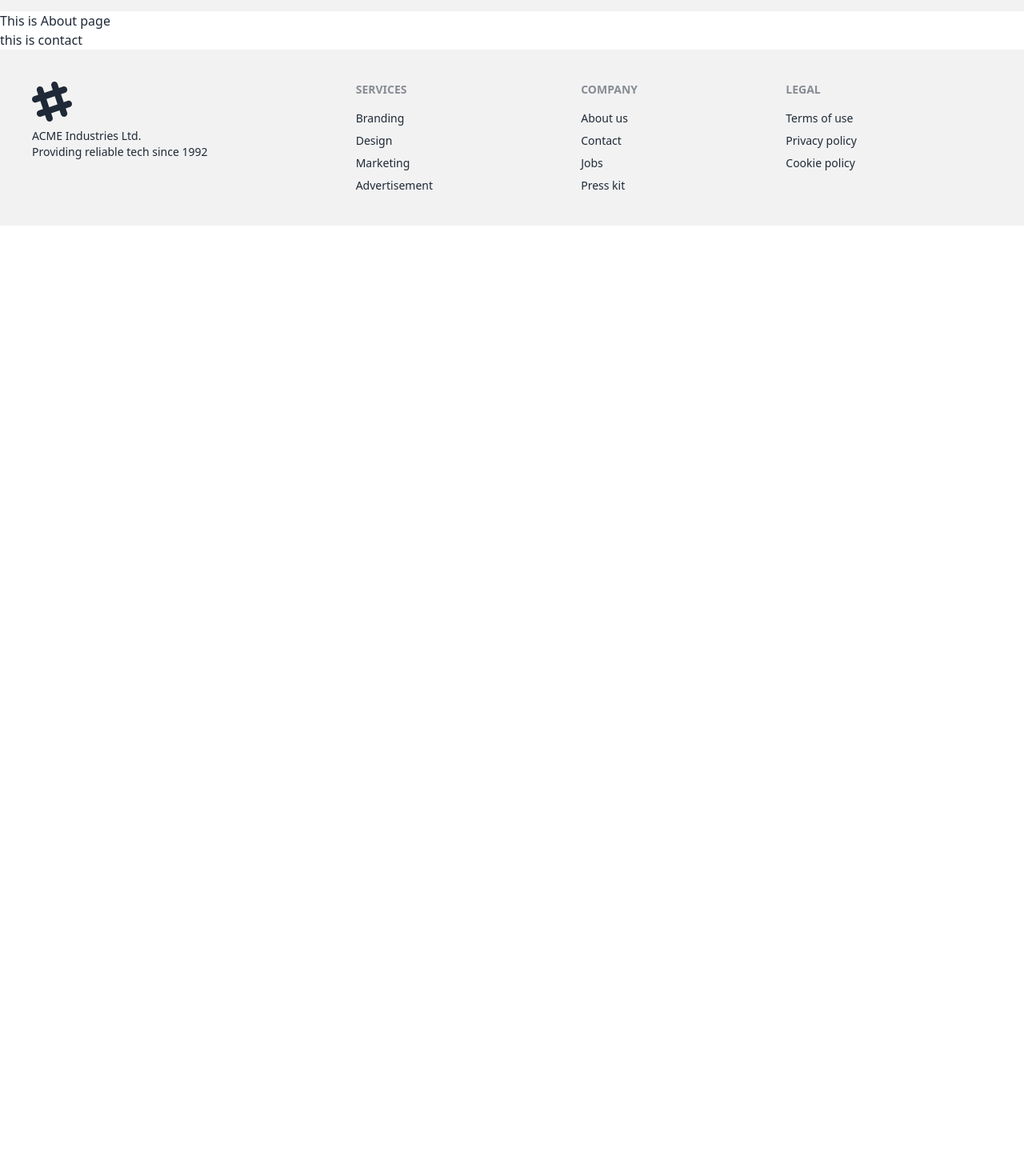
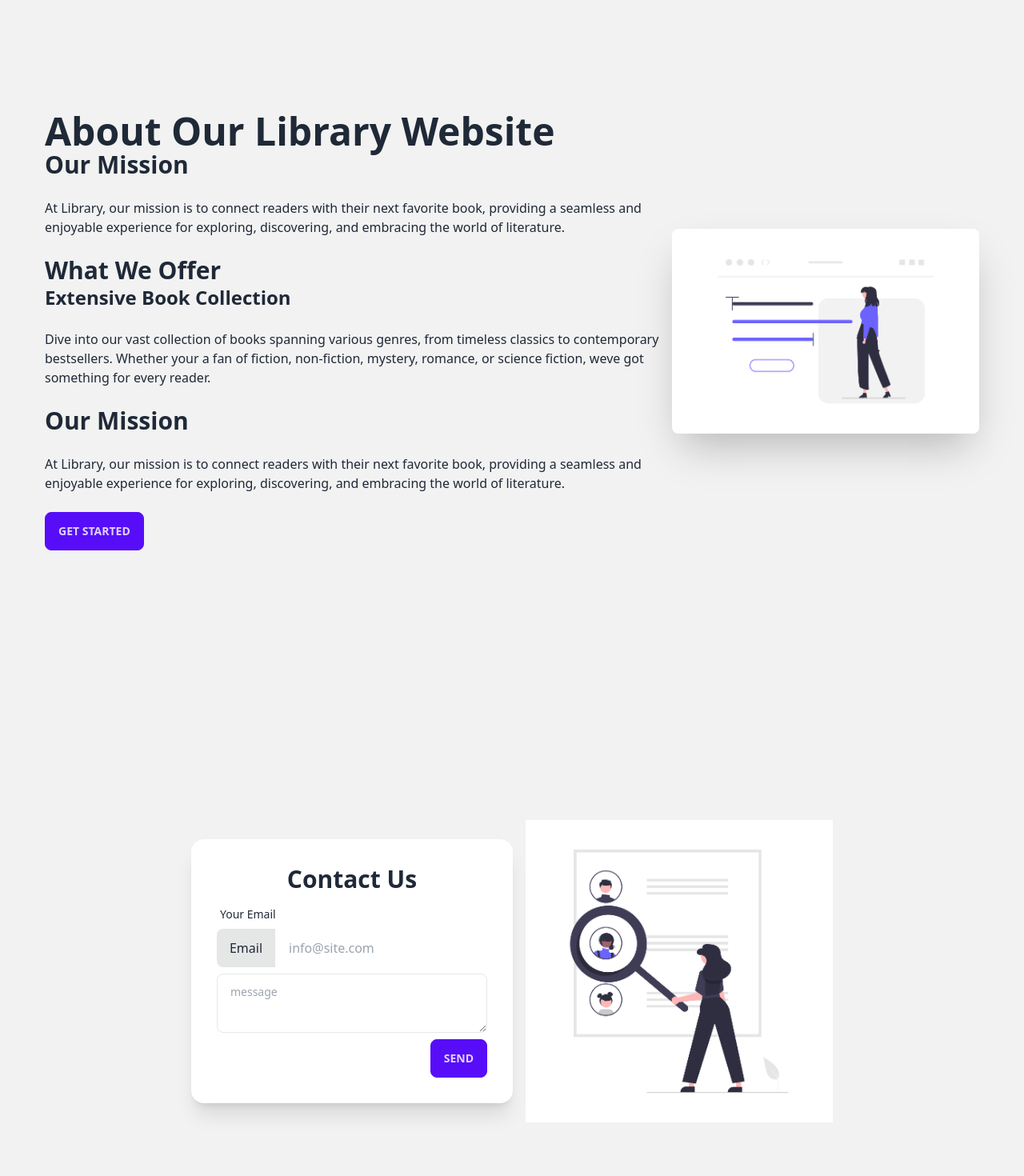
Before and after one commit to Jahirul83/web-library-client, a React (Vite) app: page / in a window 1280 px wide. Shown: the part 2140-3610 px from the top of the page at 80% size. Before the commit the page ends 2422 px from the top, so only its background shows below. Built offline with nearby package versions, Linux system fonts and the light colour scheme; no server answers.

Commit message:
About and contact section created and added to home

```diff
--- a/src/Routes/Routes.jsx
+++ b/src/Routes/Routes.jsx
@@ -41,17 +41,17 @@ const router = createBrowserRouter([
             {
                 path: "/books/:category_name",
                 element: <Books></Books>,
-                loader: () => fetch('http://localhost:3000/books')
+                loader: () => fetch('http://localhost:5000/books')
             },
             {
                 path: "/BookDetails/:id",
                 element: <BookDetails></BookDetails>,
-                loader: ({ params }) => fetch(`http://localhost:3000/books/${params.id}`)
+                loader: ({ params }) => fetch(`http://localhost:5000/books/${params.id}`)
             },
             {
                 path: "/bookUpdate/:id",
                 element: <BookUpdate></BookUpdate>,
-                loader: ({ params }) => fetch(`http://localhost:3000/books/${params.id}`)
+                loader: ({ params }) => fetch(`http://localhost:5000/books/${params.id}`)
             },
             {
                 path: "/addBook",
--- a/src/components/Books/AddBook.jsx
+++ b/src/components/Books/AddBook.jsx
@@ -20,7 +20,7 @@ const AddBook = () => {
         // console.log(fromInfo);
 
 
-        axios.post('http://localhost:3000/books', fromInfo)
+        axios.post('http://localhost:5000/books', fromInfo)
             .then(res => {
                 console.log(res);
             })
--- a/src/components/Books/BookUpdate.jsx
+++ b/src/components/Books/BookUpdate.jsx
@@ -21,7 +21,7 @@ const BookUpdate = () => {
         const available = true;
         const fromInfo = { title, quantity, author, category, rating, short_description, image, available };
         console.log(fromInfo);
-        axios.patch(`http://localhost:3000/books/${_id}`, fromInfo)
+        axios.patch(`http://localhost:5000/books/${_id}`, fromInfo)
             .then((result) => {
                 console.log(result);
                 Swal.fire({
--- a/src/components/Home/About/About.jsx
+++ b/src/components/Home/About/About.jsx
@@ -1,8 +1,24 @@
-
+import aboutPic from '../../../assets/undraw_Portfolio_website_re_jsdd.png'
 const About = () => {
     return (
         <div>
-            <p>This is About page</p>
+            <div className="hero min-h-screen bg-base-200 p-10">
+                <div className="hero-content flex-col lg:flex-row-reverse">
+                    <img src={aboutPic}
+                        className="max-w-sm rounded-lg shadow-2xl" />
+                    <div>
+                        <h1 className="text-5xl font-bold">About Our Library Website</h1>
+                        <h1 className="text-3xl font-bold">Our Mission</h1>
+                        <p className="py-6">At Library, our mission is to connect readers with their next favorite book, providing a seamless and enjoyable experience for exploring, discovering, and embracing the world of literature.</p>
+                        <h1 className="text-3xl font-bold">What We Offer</h1>
+                        <h1 className="text-2xl font-bold">Extensive Book Collection</h1>
+                        <p className="py-6">Dive into our vast collection of books spanning various genres, from timeless classics to contemporary bestsellers. Whether your a fan of fiction, non-fiction, mystery, romance, or science fiction, weve got something for every reader.</p>
+                        <h1 className="text-3xl font-bold">Our Mission</h1>
+                        <p className="py-6">At Library, our mission is to connect readers with their next favorite book, providing a seamless and enjoyable experience for exploring, discovering, and embracing the world of literature.</p>
+                        <button className="btn btn-primary">Get Started</button>
+                    </div>
+                </div>
+            </div>
         </div>
     );
 };
--- a/src/components/Home/Contact/Contact.jsx
+++ b/src/components/Home/Contact/Contact.jsx
@@ -1,9 +1,33 @@
-
+import contactPic from '../../../assets/undraw_People_search_re_5rre.png'
 
 const Contact = () => {
     return (
         <div>
-            <h2>this is contact </h2>
+            <div className="hero min-h-screen bg-base-200">
+                <div className="hero-content flex-col lg:flex-row-reverse">
+                    <img src={contactPic} className='max-w-sm w-1/2 md:w-full' />
+                    <div>
+                        <div className="card bg-base-100 shadow-xl">
+                            <div className="card-body">
+                                <h2 className="text-center font-semibold text-3xl">Contact Us</h2>
+                                <div className="form-control">
+                                    <label className="label">
+                                        <span className="label-text">Your Email</span>
+                                    </label>
+                                    <label className="input-group">
+                                        <span>Email</span>
+                                        <input type="text" placeholder="info@site.com" className='input w-full' />
+                                    </label>
+                                </div>
+                                <textarea className="textarea textarea-ghost border-inherit" placeholder="message"></textarea>
+                                <div className="card-actions justify-end">
+                                    <button className="btn btn-primary">send</button>
+                                </div>
+                            </div>
+                        </div>
+                    </div>
+                </div>
+            </div>
         </div>
     );
 };
```
Also changed, not shown: src/assets/undraw_Portfolio_website_re_jsdd.png (added).
